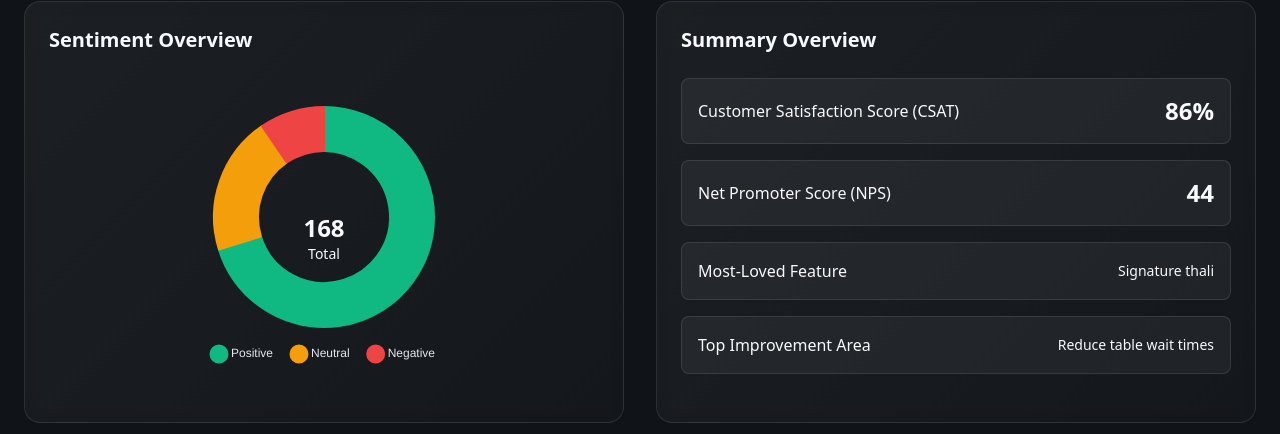
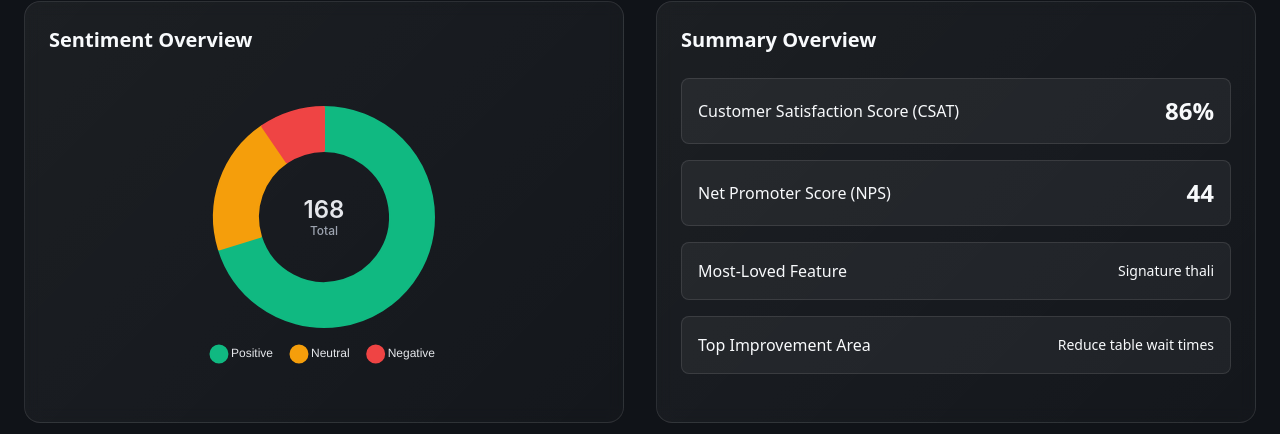
Before and after one commit to KritarthChavda/Retenly, a Next.js app: page /demo/analytics-dashboard in a window 1280 px wide. Shown: the part 366-800 px from the top of the page. Built offline with nearby package versions, Linux system fonts and the light colour scheme.

Commit message:
fix the "total" position in sentiment chart

```diff
--- a/src/components/dashboard/SentimentChart.tsx
+++ b/src/components/dashboard/SentimentChart.tsx
@@ -1,8 +1,15 @@
 'use client'
 
 import { useEffect, useRef } from 'react'
-import type { ChartOptions, TooltipModel, ChartType } from 'chart.js'
-import { Chart as ChartJS, ArcElement, Tooltip, Legend } from 'chart.js'
+import {
+  Chart as ChartJS,
+  ArcElement,
+  Tooltip,
+  Legend,
+  type ChartOptions,
+  type TooltipModel,
+  type Plugin,
+} from 'chart.js'
 import { Doughnut } from 'react-chartjs-2'
 
 type DoughnutArcElement = InstanceType<typeof ArcElement>
@@ -10,6 +17,49 @@ type DoughnutChartInstance = ChartJS<'doughnut'>
 type DoughnutTooltipModel = TooltipModel<'doughnut'>
 
 ChartJS.register(ArcElement, Tooltip, Legend)
+
+// --- Center text plugin (typed, no TS augmentation needed) ---
+function centerTextPlugin(opts: {
+  value: number | string
+  label?: string
+  valueColor?: string
+  labelColor?: string
+  valueFontSize?: number
+  labelFontSize?: number
+  offsetY?: number
+  labelOffset?: number
+  fontFamily?: string
+}): Plugin<'doughnut'> {
+  return {
+    id: 'centerText',
+    afterDraw(chart) {
+      const meta = chart.getDatasetMeta(0)
+      if (!meta?.data?.length) return
+
+      // All arcs share the same center
+      // @ts-ignore ArcElement provides x/y
+      const { x, y } = meta.data[0]
+      const ctx = chart.ctx
+      ctx.save()
+
+      // main value
+      ctx.fillStyle = opts.valueColor ?? '#e5e7eb'
+      ctx.font = `600 ${opts.valueFontSize ?? 24}px ${opts.fontFamily ?? 'Inter, system-ui, sans-serif'}`
+      ctx.textAlign = 'center'
+      ctx.textBaseline = 'middle'
+      ctx.fillText(String(opts.value ?? ''), x, y - (opts.offsetY ?? 6))
+
+      // label
+      if (opts.label) {
+        ctx.fillStyle = opts.labelColor ?? '#9ca3af'
+        ctx.font = `500 ${opts.labelFontSize ?? 12}px ${opts.fontFamily ?? 'Inter, system-ui, sans-serif'}`
+        ctx.fillText(opts.label, x, y + (opts.labelOffset ?? 14))
+      }
+
+      ctx.restore()
+    },
+  }
+}
 
 interface SentimentData {
   name: string
@@ -24,9 +74,11 @@ interface SentimentChartProps {
 
 export const SentimentChart = ({ data }: SentimentChartProps) => {
   const total = data.reduce((sum, item) => sum + item.value, 0)
+
   const chartWrapperRef = useRef<HTMLDivElement | null>(null)
   const tooltipElRef = useRef<HTMLDivElement | null>(null)
 
+  // Create/attach the custom tooltip element once per chart
   const ensureTooltipElement = (chart: DoughnutChartInstance) => {
     let tooltipEl = tooltipElRef.current
 
@@ -61,7 +113,11 @@ export const SentimentChart = ({ data }: SentimentChartProps) => {
     return tooltipEl
   }
 
-  const externalTooltipHandler = (context: { chart: DoughnutChartInstance; tooltip: DoughnutTooltipModel }) => {
+  // External tooltip
+  const externalTooltipHandler = (context: {
+    chart: DoughnutChartInstance
+    tooltip: DoughnutTooltipModel
+  }) => {
     const { chart, tooltip } = context
     const tooltipEl = ensureTooltipElement(chart)
 
@@ -138,6 +194,7 @@ export const SentimentChart = ({ data }: SentimentChartProps) => {
     tooltipEl.style.opacity = '1'
   }
 
+  // Cleanup tooltip on unmount
   useEffect(() => {
     return () => {
       tooltipElRef.current?.remove()
@@ -146,12 +203,12 @@ export const SentimentChart = ({ data }: SentimentChartProps) => {
   }, [])
 
   const chartData = {
-    labels: data.map(item => item.name),
+    labels: data.map((i) => i.name),
     datasets: [
       {
-        data: data.map(item => item.value),
-        backgroundColor: data.map(item => item.color),
-        borderColor: data.map(item => item.color),
+        data: data.map((i) => i.value),
+        backgroundColor: data.map((i) => i.color),
+        borderColor: data.map((i) => i.color),
         borderWidth: 2,
         hoverBorderWidth: 3,
         cutout: '60%',
@@ -162,9 +219,7 @@ export const SentimentChart = ({ data }: SentimentChartProps) => {
   const options: ChartOptions<'doughnut'> = {
     responsive: true,
     maintainAspectRatio: false,
-    layout: {
-      padding: 28,
-    },
+    layout: { padding: 28 },
     plugins: {
       legend: {
         position: 'bottom',
@@ -172,53 +227,39 @@ export const SentimentChart = ({ data }: SentimentChartProps) => {
           color: '#e5e7eb',
           padding: 20,
           usePointStyle: true,
-          pointStyle: 'circle'
-        }
+          pointStyle: 'circle',
+        },
       },
       tooltip: {
         enabled: false,
         external: externalTooltipHandler,
         displayColors: false,
         callbacks: {
-          label: (context) => {
-            const value = context.parsed as number
-            const percentage = total > 0 ? Math.round((value / total) * 100) : 0
-            return `${value} (${percentage}%)`
-          }
-        }
-      }
+          label: (ctx) => {
+            const value = ctx.parsed as number
+            const pct = total > 0 ? Math.round((value / total) * 100) : 0
+            return `${value} (${pct}%)`
+          },
+        },
+      },
     },
-    animation: {
-      animateRotate: true,
-      animateScale: true,
-      easing: 'easeOutQuart'
-    }
+    animation: { animateRotate: true, animateScale: true, easing: 'easeOutQuart' },
   }
 
   return (
     <div className="w-full h-80 relative">
       {total > 0 ? (
-        <>
-          <div ref={chartWrapperRef} className="relative h-full">
-            <Doughnut data={chartData} options={options} />
-          </div>
-
-          {/* Center text */}
-          <div className="absolute inset-0 flex items-center justify-center pointer-events-none">
-            <div className="text-center">
-              <div className="text-2xl font-bold text-foreground">
-                {total}
-              </div>
-              <div className="text-sm text-muted-foreground">Total</div>
-            </div>
-          </div>
-        </>
+        <div ref={chartWrapperRef} className="relative h-full">
+          <Doughnut
+            data={chartData}
+            options={options}
+            plugins={[centerTextPlugin({ value: total, label: 'Total' })]}
+          />
+        </div>
       ) : (
-        <div className="flex items-center justify-center h-full">
-          <div className="text-center">
-            <div className="text-2xl font-bold text-muted-foreground">
-              No feedback yet
-            </div>
+        <div className="flex items-center justify-center h-full text-center">
+          <div>
+            <div className="text-2xl font-bold text-muted-foreground">No feedback yet</div>
             <div className="text-sm text-muted-foreground">
               Start collecting customer feedback to see insights here
             </div>
```
